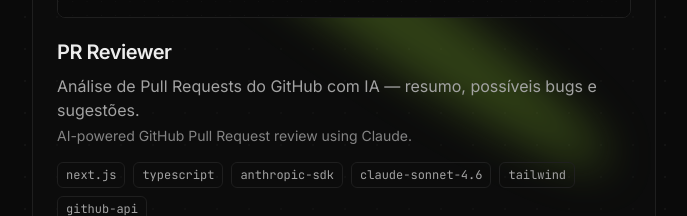
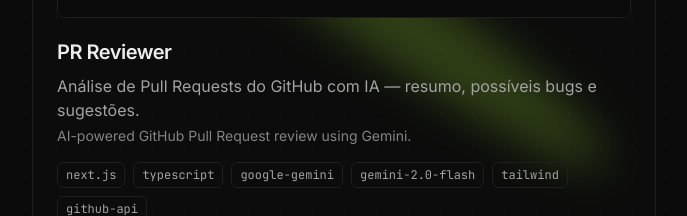
Before and after one commit to guuszz/portfolio, a Next.js app: page / in a window 1280 px wide. Shown: the part 4240-4456 px from the top of the page, without its empty margins (296-983 px from the left). Built offline with nearby package versions, Linux system fonts and the light colour scheme.

Commit message:
chore(portfolio): update PR Reviewer card to reflect Gemini migration
Stack badges and alt text now show Gemini 2.0 Flash instead of Claude Sonnet 4.6.

```diff
--- a/app/page.tsx
+++ b/app/page.tsx
@@ -44,10 +44,10 @@
   {
     title: "PR Reviewer",
     description: "Análise de Pull Requests do GitHub com IA — resumo, possíveis bugs e sugestões.",
-    descriptionEn: "AI-powered GitHub Pull Request review using Claude.",
-    stack: ["next.js", "typescript", "anthropic-sdk", "claude-sonnet-4.6", "tailwind", "github-api"],
+    descriptionEn: "AI-powered GitHub Pull Request review using Gemini.",
+    stack: ["next.js", "typescript", "google-gemini", "gemini-2.0-flash", "tailwind", "github-api"],
     image: "/screenshots/pr-reviewer.png",
-    imageAlt: "PR Reviewer com input pra URL e badge 'powered by Claude Sonnet 4.6'",
+    imageAlt: "PR Reviewer com input pra URL e badge 'powered by Gemini 2.0 Flash'",
     imageWidth: 1280,
     imageHeight: 900,
     demoUrl: "https://pr-reviewer-lemon.vercel.app",
```
